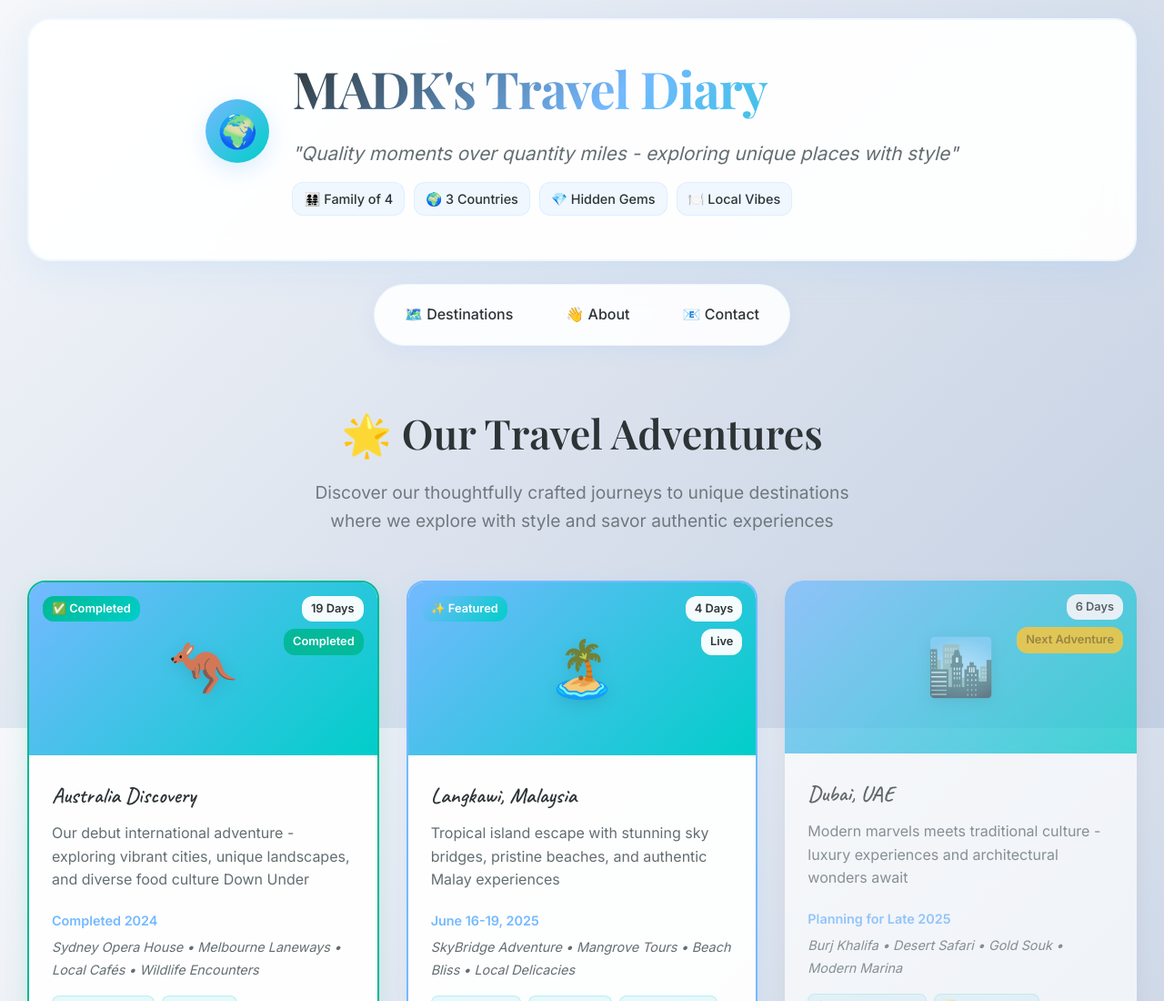
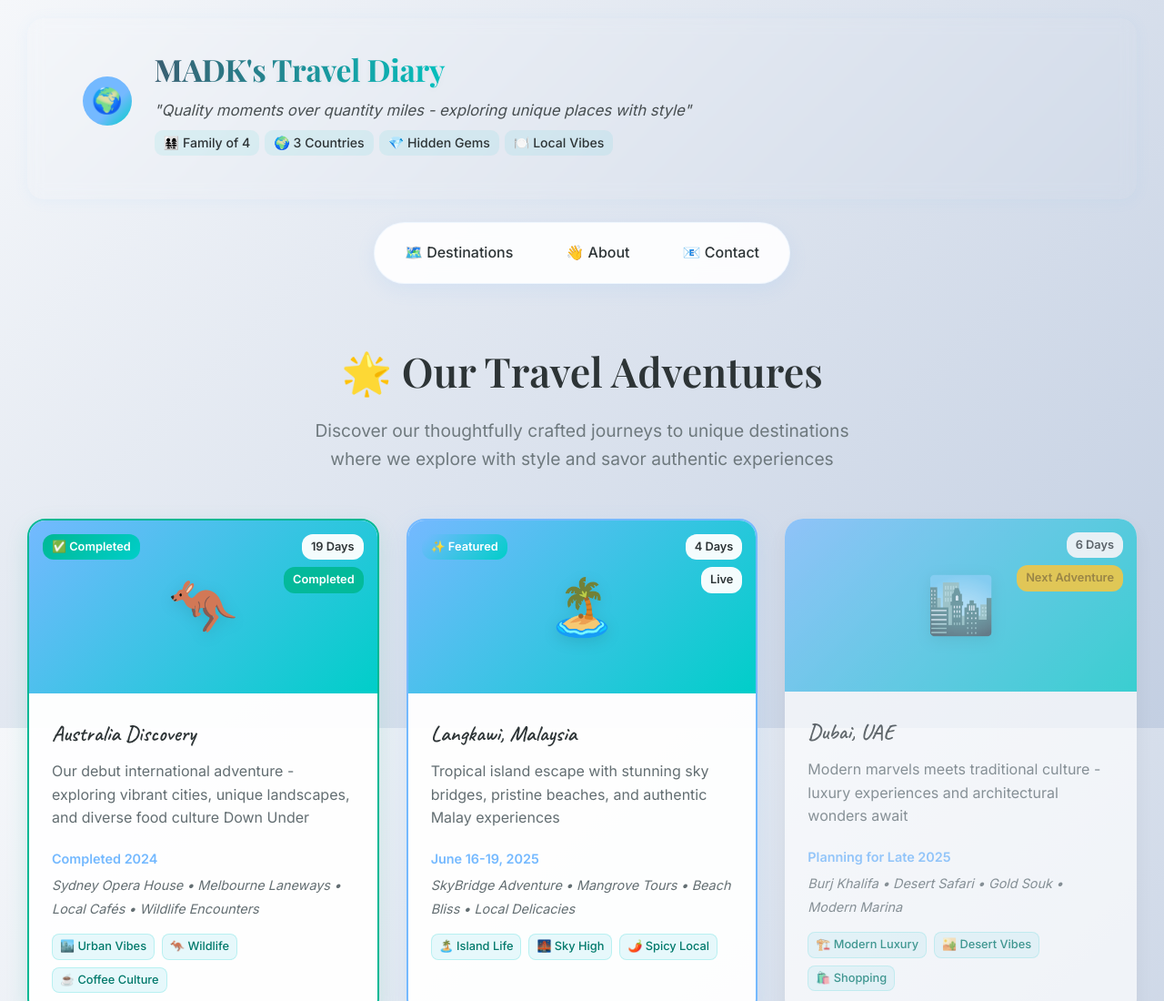
Before and after one commit to manikandan4/travel_itinerary_manikandan, a website: page index.html in a window 1280 px wide. Shown: the top 1100 px of the page at 91% size. Drawn offline with nearby package versions, Linux system fonts and the light colour scheme.

Commit message:
css fixes

```diff
--- a/css/diary_styles.css
+++ b/css/diary_styles.css
@@ -24,82 +24,94 @@ body {
 
 /* Hero Section */
 .hero-section {
-    background: rgba(255, 255, 255, 0.95);
-    backdrop-filter: blur(15px);
-    border-radius: 25px;
-    margin: 25px 0;
-    padding: 35px 30px;
-    box-shadow: 0 10px 40px rgba(116, 185, 255, 0.15);
-    border: 2px solid rgba(116, 185, 255, 0.1);
-    text-align: center;
+    background: linear-gradient(120deg, var(--soft-bg) 80%, #e0f7fa 100%);
+    backdrop-filter: blur(8px);
+    border-radius: 18px;
+    margin: 18px 0 10px 0;
+    padding: 18px 0 10px 0;
+    box-shadow: 0 2px 16px rgba(116,185,255,0.08);
+    border: none;
+    text-align: left;
+    width: 100%;
+    min-height: unset;
 }
 
 .hero-content {
-    max-width: 1100px;
+    max-width: 100%;
     margin: 0 auto;
+    padding: 0 2vw;
 }
 
 .author-intro {
     display: flex;
     align-items: center;
-    justify-content: center;
-    gap: 20px;
-    margin-bottom: 20px;
+    justify-content: flex-start;
+    gap: 18px;
+    margin-bottom: 0;
 }
 
 .author-avatar {
-    width: 70px;
-    height: 70px;
+    width: 54px;
+    height: 54px;
     border-radius: 50%;
-    background: linear-gradient(135deg, #74b9ff, #00cec9);
+    background: linear-gradient(135deg, #74b9ff 60%, #00cec9 100%);
     display: flex;
     align-items: center;
     justify-content: center;
-    box-shadow: 0 8px 25px rgba(116, 185, 255, 0.25);
+    box-shadow: none;
+    flex-shrink: 0;
 }
 
 .avatar-emoji {
-    font-size: 2.2rem;
+    font-size: 1.7rem;
 }
 
 .author-details {
     text-align: left;
+    display: flex;
+    flex-direction: column;
+    gap: 2px;
 }
 
 .author-name {
-    font-family: 'Playfair Display', serif;
-    font-size: clamp(2.5rem, 5vw, 3.5rem);
+    font-family: 'Playfair Display', 'Inter', serif;
+    font-size: 2.1rem;
     font-weight: 700;
-    background: linear-gradient(135deg, #2d3436, #74b9ff, #00cec9);
+    background: linear-gradient(90deg, #3a6073 0%, #00cec9 60%, #f9d423 100%);
     background-clip: text;
     -webkit-background-clip: text;
+    color: transparent;
     -webkit-text-fill-color: transparent;
-    margin-bottom: 10px;
-    letter-spacing: -0.02em;
+    margin-bottom: 2px;
+    letter-spacing: -0.01em;
+    text-shadow: 0 2px 8px rgba(0,0,0,0.04);
+    transition: background 0.3s;
 }
 
 .author-tagline {
     font-style: italic;
-    color: #636e72;
-    font-size: clamp(1.1rem, 2.5vw, 1.3rem);
-    margin-bottom: 15px;
+    color: var(--text-muted);
+    font-size: 1.05rem;
+    margin-bottom: 4px;
     font-weight: 400;
+    opacity: 0.85;
 }
 
 .travel-stats {
     display: flex;
-    gap: 10px;
+    gap: 6px;
     flex-wrap: wrap;
+    margin-top: 2px;
 }
 
 .stat-item {
-    background: rgba(116, 185, 255, 0.1);
-    color: #2d3436;
-    padding: 6px 12px;
-    border-radius: 12px;
-    font-size: 0.9rem;
+    background: rgba(0,206,201,0.08);
+    color: var(--deep-blue);
+    padding: 3px 10px;
+    border-radius: 9px;
+    font-size: 0.88rem;
     font-weight: 500;
-    border: 1px solid rgba(116, 185, 255, 0.15);
+    border: none;
 }
 
 .hero-description {
--- a/css/index_styles.css
+++ b/css/index_styles.css
@@ -14,6 +14,16 @@ body {
 .container {
     max-width: 1200px;
     margin: 0 auto;
+}
+
+/* --- HERO SECTION: Minimalist, Compact, Stylish (Langkawi) --- */
+:root {
+  --primary-accent: #00cec9;
+  --secondary-accent: #f9d423;
+  --deep-blue: #3a6073;
+  --soft-bg: #f5f7fa;
+  --text-main: #222;
+  --text-muted: #5c6e7a;
 }
 
 /* Hero Section */
@@ -153,7 +163,8 @@ body {
 
 /* Back to Home Navigation */
 .back-to-home {
-    margin-bottom: 20px;
+    text-align: left;
+    margin-bottom: 10px;
 }
 
 .home-link {
@@ -170,7 +181,6 @@ body {
     transition: all 0.3s ease;
     font-size: 0.9rem;
 }
-
 .home-link:hover {
     background: rgba(116, 185, 255, 0.15);
     transform: translateX(-3px);
@@ -446,7 +456,6 @@ body {
     background: linear-gradient(90deg, #74b9ff, #00cec9);
     transform: scaleX(0);
     transition: transform 0.3s ease;
-    border-radius: 15px 15px 0 0;
 }
 
 .card:hover::before, .route-card:hover::before {
@@ -592,14 +601,15 @@ body {
 
     .group-selection {
         flex-direction: column;
-        gap: 15px;
+        gap: 1.2rem;
         margin: 2rem 0;
     }
 
     .group-card {
         max-width: 100%;
         min-width: 0;
-        padding: 20px 15px;
+        flex: none;
+        padding: 1.5rem 0.7rem 1.2rem 0.7rem;
     }
 
     .group-svg {
@@ -701,3 +711,40 @@ html {
         justify-content: center;
     }
 }
+
+/* Group Selection Grid - Restore Card Layout */
+.group-selection {
+    display: flex;
+    flex-wrap: wrap;
+    gap: 24px;
+    justify-content: center;
+    margin: 32px 0 40px 0;
+}
+
+.group-card {
+    background: rgba(255, 255, 255, 0.95);
+    border-radius: 15px;
+    box-shadow: 0 4px 15px rgba(0, 0, 0, 0.08);
+    padding: 22px 18px;
+    min-width: 180px;
+    max-width: 260px;
+    flex: 1 1 200px;
+    text-align: center;
+    cursor: pointer;
+    transition: all 0.3s;
+    border: 2px solid transparent;
+    position: relative;
+    display: flex;
+    flex-direction: column;
+    align-items: center;
+}
+.group-card:hover {
+    transform: translateY(-5px);
+    box-shadow: 0 8px 25px rgba(116,185,255,0.15);
+    border-color: rgba(116,185,255,0.2);
+}
+
+.group-svg {
+    font-size: 2.2rem;
+    margin-bottom: 10px;
+}
```
